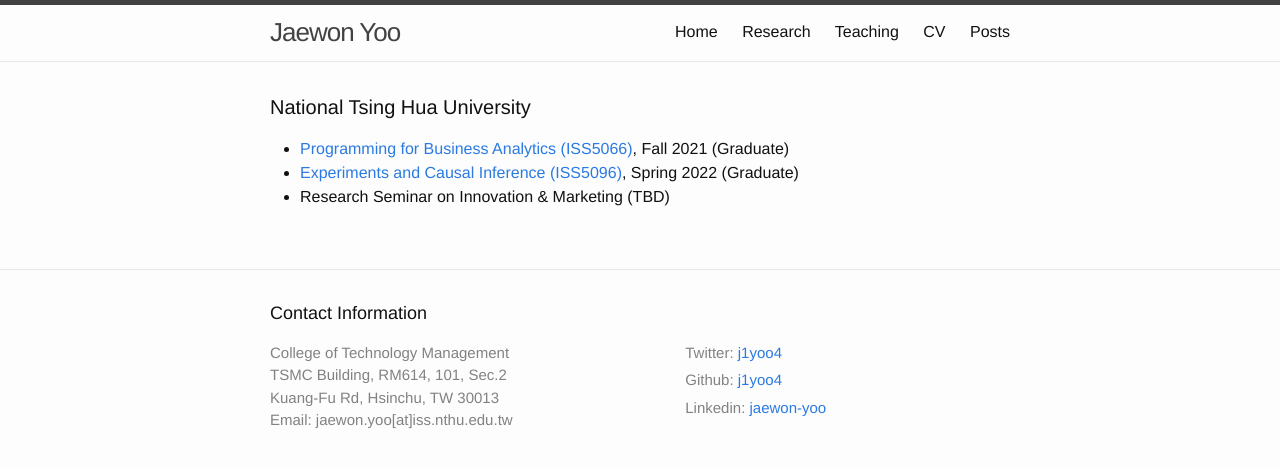
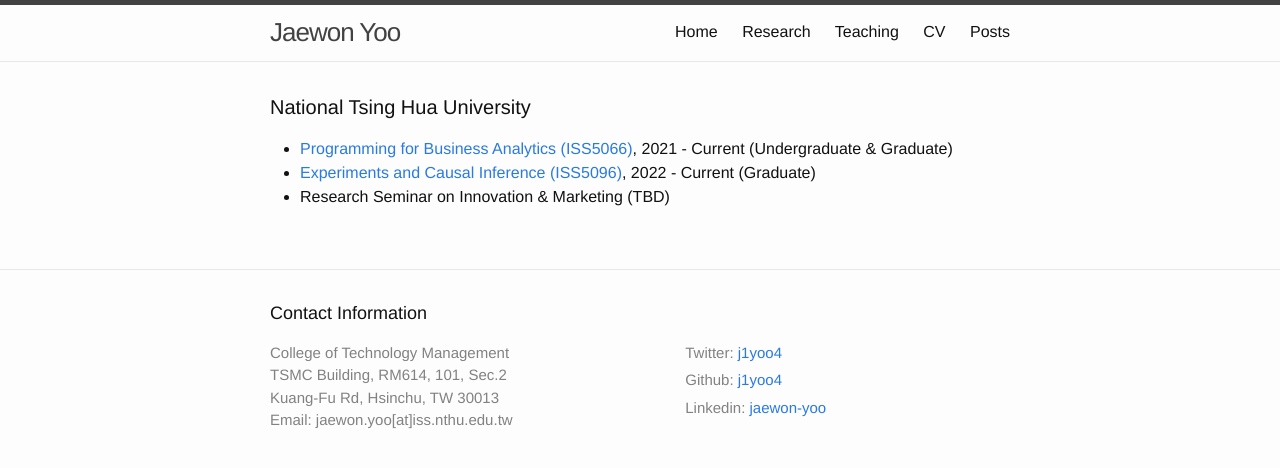
Before and after one commit to j1yoo/j1yoo.github.io, a Jekyll site: the page built from teaching.markdown, in a window 1280 px wide. Shown: the top 468 px of the page. Built offline with Jekyll 4.4.1, drawn with Linux system fonts in a browser that asks for light colours.

Commit message:
Update teaching.markdown

```diff
--- a/teaching.markdown
+++ b/teaching.markdown
@@ -5,6 +5,6 @@ permalink: /JaewonYoo/Teaching/
 ---
 
 #### National Tsing Hua University
-* [Programming for Business Analytics (ISS5066)](https://bit.ly/3kax9YO){:target="_blank"}, Fall 2021 (Graduate)
-* [Experiments and Causal Inference (ISS5096)](https://bit.ly/38I71Tp){:target="_blank"}, Spring 2022 (Graduate)
+* [Programming for Business Analytics (ISS5066)](https://bit.ly/3kax9YO){:target="_blank"}, 2021 - Current (Undergraduate & Graduate)
+* [Experiments and Causal Inference (ISS5096)](https://drive.google.com/file/d/1lhid4wTdRRbjKAEqNQZk3aEVDHTt8sXf/view?usp=sharing){:target="_blank"}, 2022 - Current (Graduate)
 * Research Seminar on Innovation & Marketing (TBD)
```
